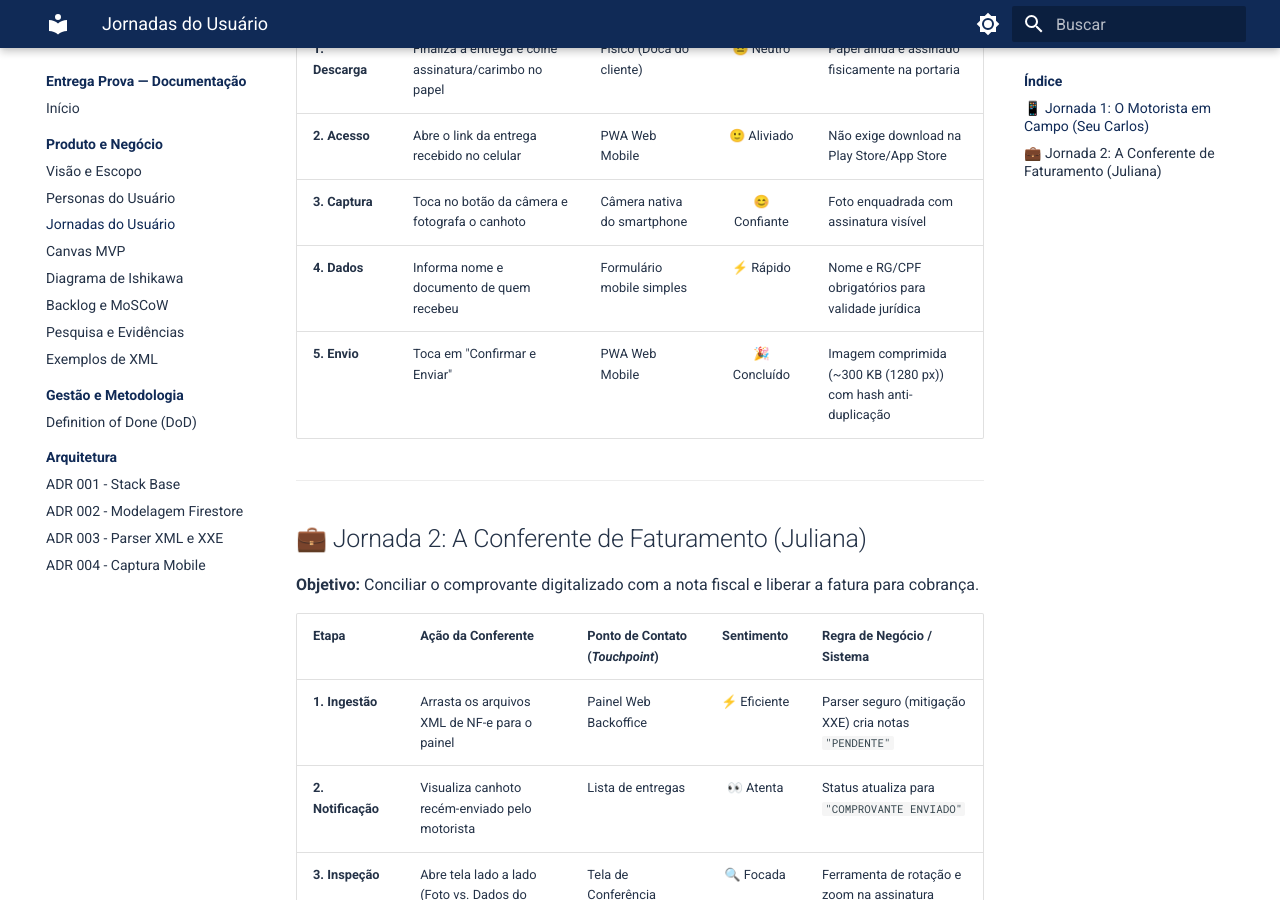
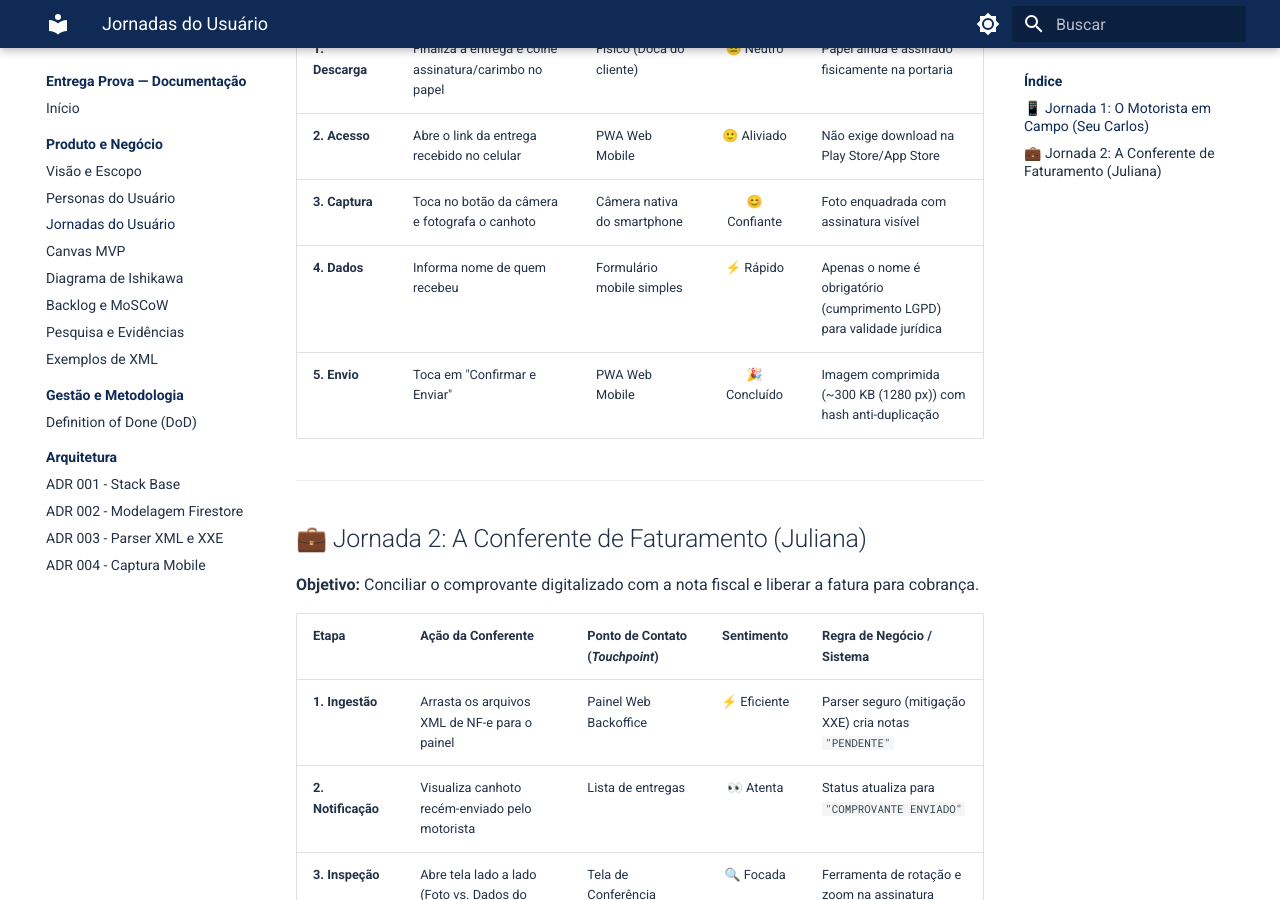
Before and after one commit to EntregaProva/EntregaProva-documentation, an MkDocs documentation site: the page built from docs/produto/jornada.md, in a window 1280 px wide and 900 px high, scrolled down 475 px. Built offline with MkDocs 1.6.1 and Material for MkDocs 9.7.7, drawn with Linux system fonts in a browser that asks for light colours.

Commit message:
Coleta apenas o nome e padroniza papel como CONFERENTE

```diff
--- a/docs/produto/jornada.md
+++ b/docs/produto/jornada.md
@@ -12,7 +12,7 @@ Este documento descreve as etapas sequenciais das duas principais jornadas do **
 | **1. Descarga** | Finaliza a entrega e colhe assinatura/carimbo no papel | Físico (Doca do cliente) | 😐 Neutro | Papel ainda é assinado fisicamente na portaria |
 | **2. Acesso** | Abre o link da entrega recebido no celular | PWA Web Mobile | 🙂 Aliviado | Não exige download na Play Store/App Store |
 | **3. Captura** | Toca no botão da câmera e fotografa o canhoto | Câmera nativa do smartphone | 😊 Confiante | Foto enquadrada com assinatura visível |
-| **4. Dados** | Informa nome e documento de quem recebeu | Formulário mobile simples | ⚡ Rápido | Nome e RG/CPF obrigatórios para validade jurídica |
+| **4. Dados** | Informa nome de quem recebeu | Formulário mobile simples | ⚡ Rápido | Apenas o nome é obrigatório (cumprimento LGPD) para validade jurídica |
 | **5. Envio** | Toca em "Confirmar e Enviar" | PWA Web Mobile | 🎉 Concluído | Imagem comprimida (~300 KB (1280 px)) com hash anti-duplicação |
 
 ---
```
Also changed, not shown: docs/api/openapi.yaml (+4 -4 lines), docs/backlog/requisitos-moscow.md (+1 -1 lines), docs/produto/personas.md (+1 -1 lines), docs/produto/pesquisa-e-evidencias.md (+1 -1 lines), docs/produto/visao-e-escopo.md (+1 -1 lines).
